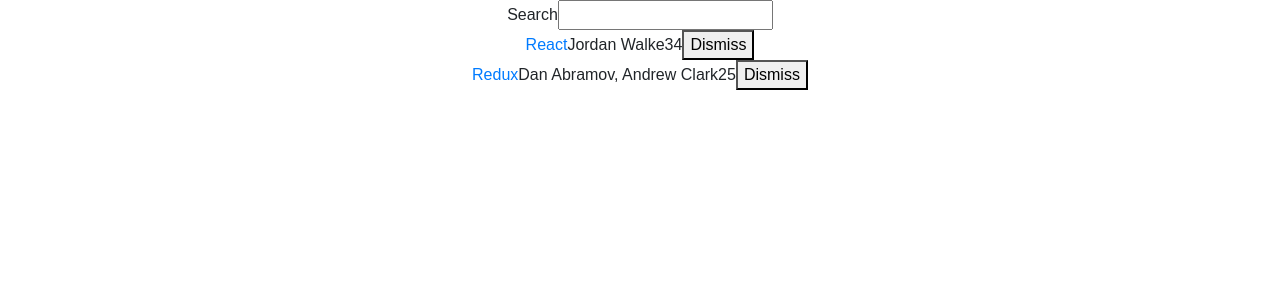
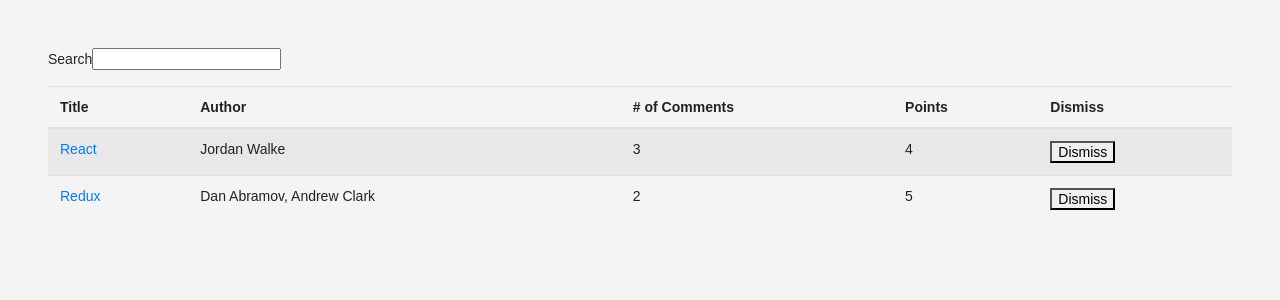
Before and after one commit to wayne-huang-14/hack-news, a React (Create React App) app: page / in a window 1280 px wide. Shown: the top 300 px of the page. Built offline with nearby package versions, Linux system fonts and the light colour scheme.

Commit message:
Uses reactstrap components for existing stateless components

```diff
--- a/src/App.css
+++ b/src/App.css
@@ -1,28 +1,7 @@
-.App {
-  text-align: center;
+.main-container {
+  margin: 3rem;
 }
 
-.App-logo {
-  animation: App-logo-spin infinite 20s linear;
-  height: 80px;
+.search-container {
+  margin: 1rem 0;
 }
-
-.App-header {
-  background-color: #222;
-  height: 150px;
-  padding: 20px;
-  color: white;
-}
-
-.App-title {
-  font-size: 1.5em;
-}
-
-.App-intro {
-  font-size: large;
-}
-
-@keyframes App-logo-spin {
-  from { transform: rotate(0deg); }
-  to { transform: rotate(360deg); }
-}
--- a/src/App.js
+++ b/src/App.js
@@ -1,5 +1,6 @@
 import React, { Component } from 'react';
 import './App.css';
+import { Table } from 'reactstrap';
 
 const list = [ {
   title: 'React',
@@ -52,17 +53,23 @@
 
     return (
       <div className="App">
+        <div className='main-container'>
+          <div className="search-container">
             <Search
               value={searchTerm}
               onChange={this.onSearchChange}
             >
               Search
             </Search>
-        <Table
+          </div>
+          <div className="news-table-container">
+            <NewsTable
               list={list}
               pattern={searchTerm}
               onDismiss={this.onDismiss}
             />
+          </div>
+        </div>
       </div>
     );
   }
@@ -78,29 +85,40 @@
     />
   </form>;
 
-const Table = ({ list, pattern, onDismiss }) =>
-  <div>
+const NewsTable = ({ list, pattern, onDismiss }) =>
+  <Table striped>
+    <thead>
+      <tr>
+        <th>Title</th>
+        <th>Author</th>
+        <th># of Comments</th>
+        <th>Points</th>
+        <th>Dismiss</th>
+      </tr>
+    </thead>
+    <tbody>
     {list.filter(isSearched(pattern)).map((item) =>
-      <div key={item.objectID}>
-        <span>
+      <tr key={item.objectID}>
+        <td>
           <a href={item.url}>{item.title}</a>
-        </span>
-        <span>{item.author}</span>
-        <span>{item.num_comments}</span>
-        <span>{item.points}</span>
-        <span>
-          <Button
+        </td>
+        <td>{item.author}</td>
+        <td>{item.num_comments}</td>
+        <td>{item.points}</td>
+        <td>
+          <CustomButton
             onClick={() => onDismiss(item.objectID)}
           >
             Dismiss
-          </Button>
-        </span>
-      </div>
+          </CustomButton>
+        </td>
+      </tr>
     )}
-  </div>;
+    </tbody>
+  </Table>;
 
 
-const Button = ({ onClick, className='', children}) =>
+const CustomButton = ({ onClick, className = '', children }) =>
   <button
     onClick={onClick}
     className={className}
--- a/src/index.css
+++ b/src/index.css
@@ -1,5 +1,14 @@
 body {
-  margin: 0;
-  padding: 0;
-  font-family: sans-serif;
+  color: #222;
+  background: #f4f4f4;
+  font: 400 14px CoreSans, Arial, sans-serif;
 }
+
+*:focus {
+  outline: none;
+}
+
+.App {
+  max-width: 1280px;
+  margin: 0 auto;
+}
```
Lines whose indentation alone changed are shown as unchanged.
